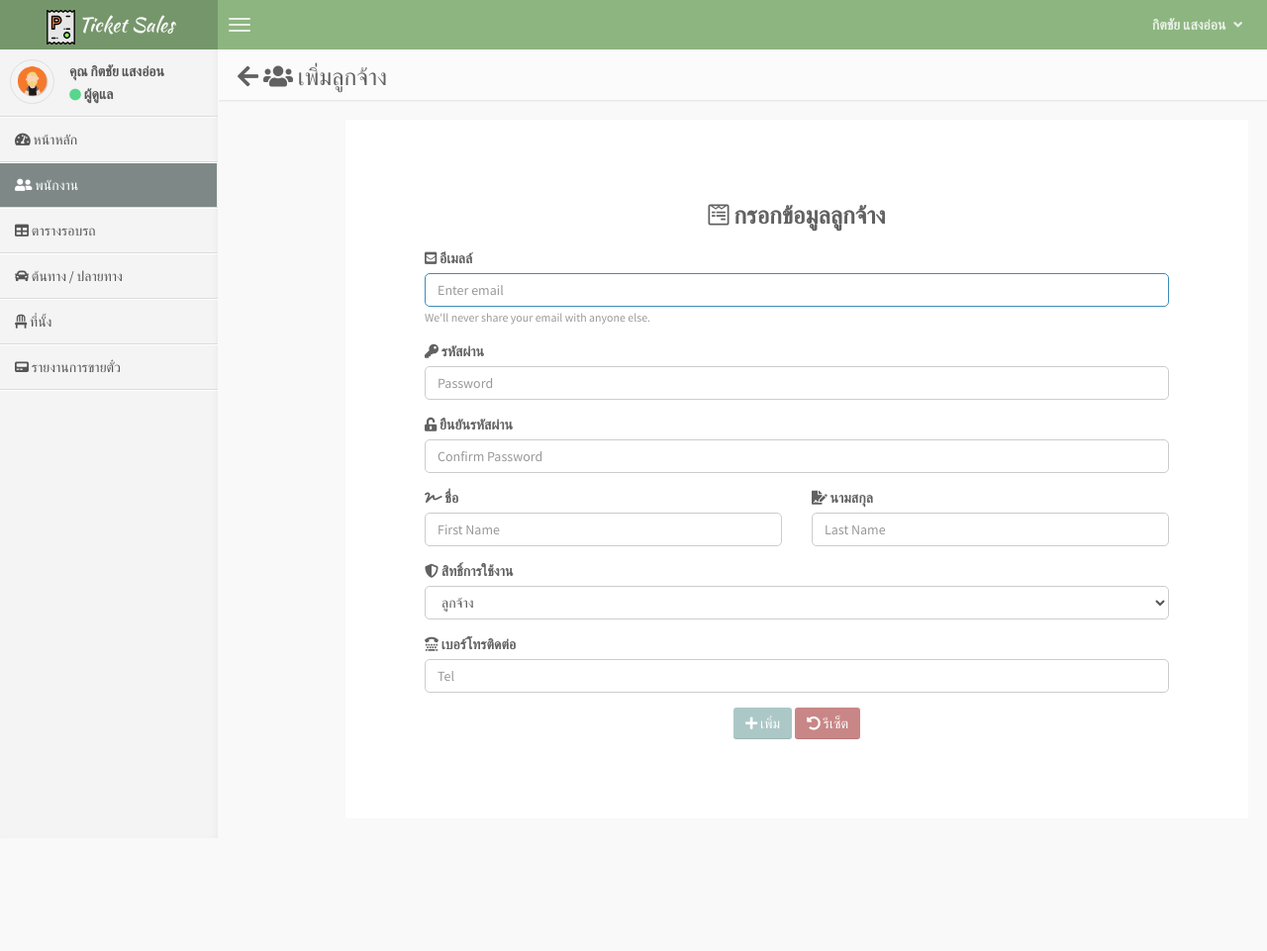
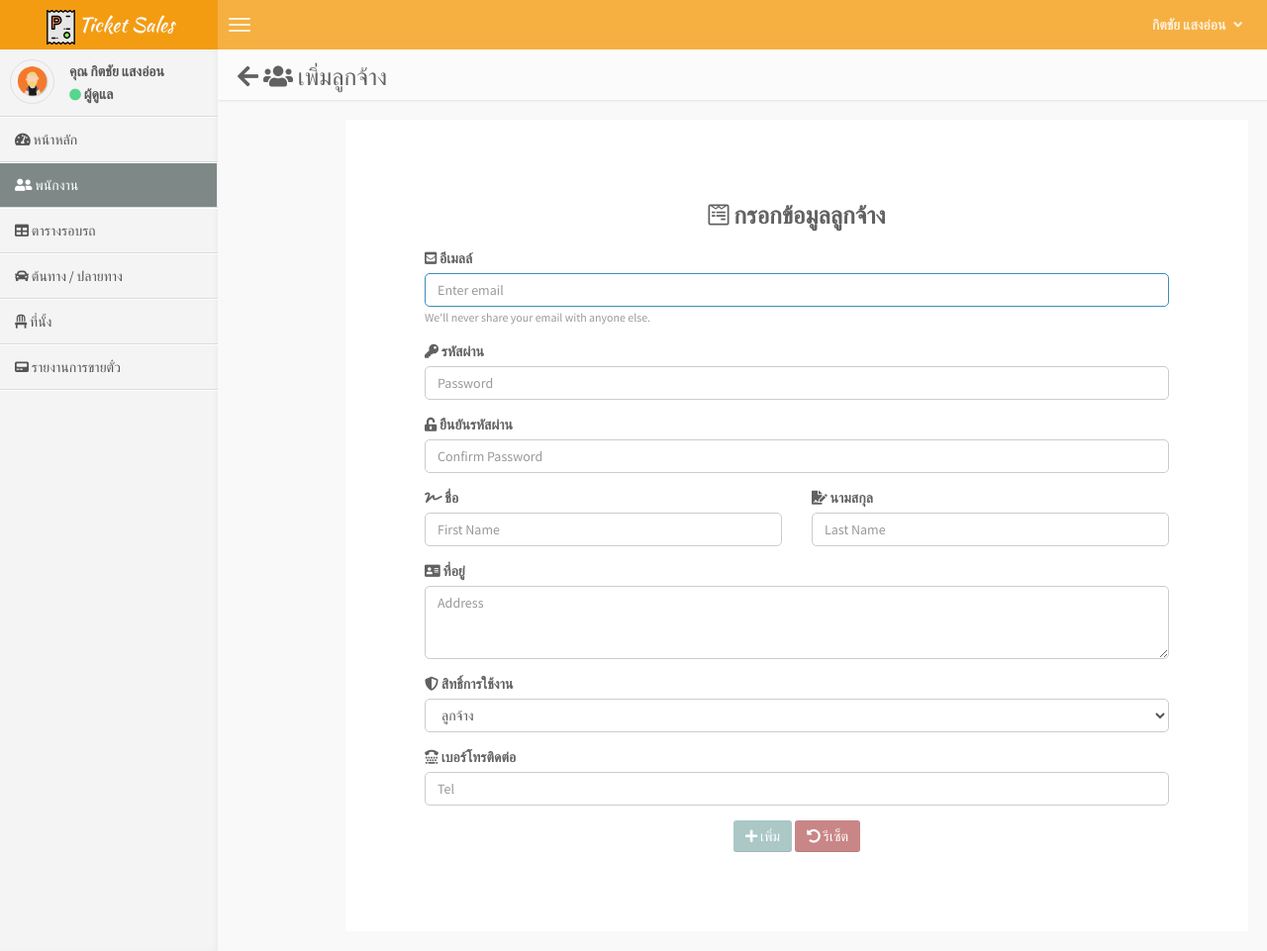
Before and after one commit to SupaatWisetsud/TicketSales, a PHP site: page /add_emp.php in a window 1280 px wide. Shown: the whole page at 99% size. Before the commit the page ends 847 px from the top, so only its background shows below. Run offline with PHP 8.4, Linux system fonts and the light colour scheme; a user stored in the database is signed in; data comes from the database, SQL or seed files in the repository; some libraries are stand-ins or nearby versions.

Commit message:
edit follow requiredment

```diff
--- a/action/action_add_emp.php
+++ b/action/action_add_emp.php
@@ -12,6 +12,7 @@
         $last_name = $_POST["last_name"];
         $role = $_POST["role"];
         $tel = $_POST["tel"];
+        $address = $_POST["address"];
 
         $SQL = "SELECT * FROM tb_user WHERE u_email = '{$email}'";
         $check_email = mysqli_query($con, $SQL);
@@ -29,7 +30,7 @@
                     </script>";
             }
             $hash_password = md5($password);
-            $SQL = "INSERT INTO tb_user(u_email, u_password, u_first_name, u_last_name, u_role, u_tel) VALUES ('{$email}', '{$hash_password}', '{$first_name}', '{$last_name}', '{$role}', '{$tel}')";
+            $SQL = "INSERT INTO tb_user(u_email, u_password, u_first_name, u_last_name, u_address, u_role, u_tel) VALUES ('{$email}', '{$hash_password}', '{$first_name}', '{$last_name}', '{$address}', '{$role}', '{$tel}')";
 
             $objQuert = mysqli_query($con, $SQL);
             if ($objQuert) header("location:../employee.php");
--- a/add_emp.php
+++ b/add_emp.php
@@ -151,6 +151,11 @@ $user = mysqli_fetch_assoc($objQuery);
                     </div>
 
                     <div class="form-group">
+                        <label for="text_area"> <i class="fas fa-address-card"></i> ที่อยู่ </label>
+                        <textarea name="address" class="form-control" id="text_area" rows="3" placeholder="Address" required></textarea>
+                    </div>
+
+                    <div class="form-group">
                         <label for="first_name"><i class="fas fa-shield-alt"></i> สิทธิ์การใช้งาน</label>
                         <select class="form-control" name="role">
                             <option value="0">ลูกจ้าง</option>
--- a/css/custom.css
+++ b/css/custom.css
@@ -172,11 +172,11 @@
 }
 
 .skin-blue .navbar {
-  background-color: #8DB580 !important;
+  background-color: #F5B041 !important;
 }
 
 .skin-blue .logo {
-  background-color: #75966a !important;
+  background-color: #F39C12 !important;
   color: #f9f9f9 !important;
 }
 
--- a/js/printChart.js
+++ b/js/printChart.js
@@ -1,9 +1,5 @@
 
-var dataList = [
-        0,0,0,0,0,0,0,0,0,0,
-        0,0,0,0,0,0,0,0,0,0,
-        0,0,0,0,0,0,0,0,0,0,0
-];
+var dataList = Array(31).fill(0)
 
 var objRespones = [];
 
```
Also changed, not shown: js/printIndex.js (+2 -8 lines).
